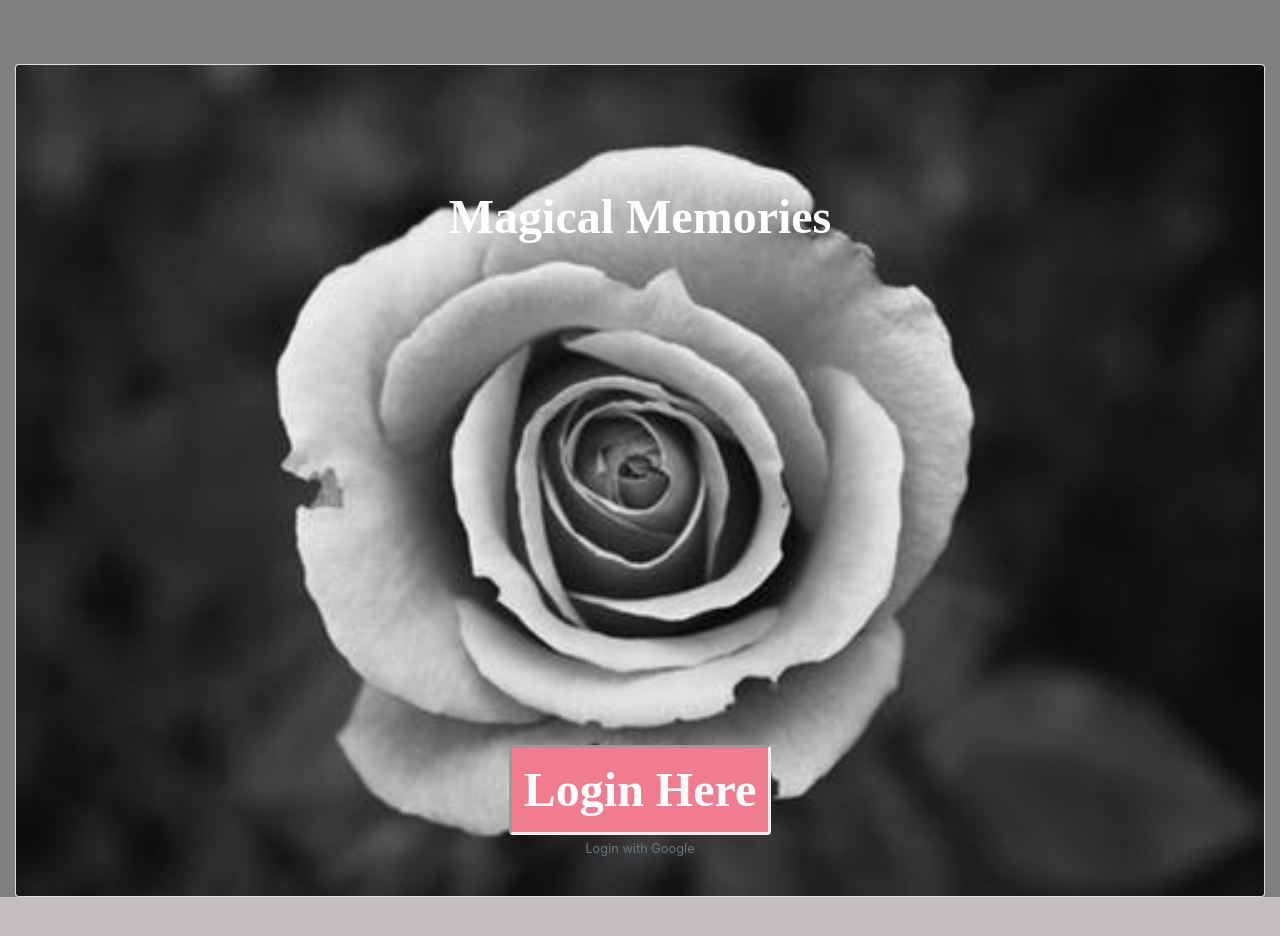
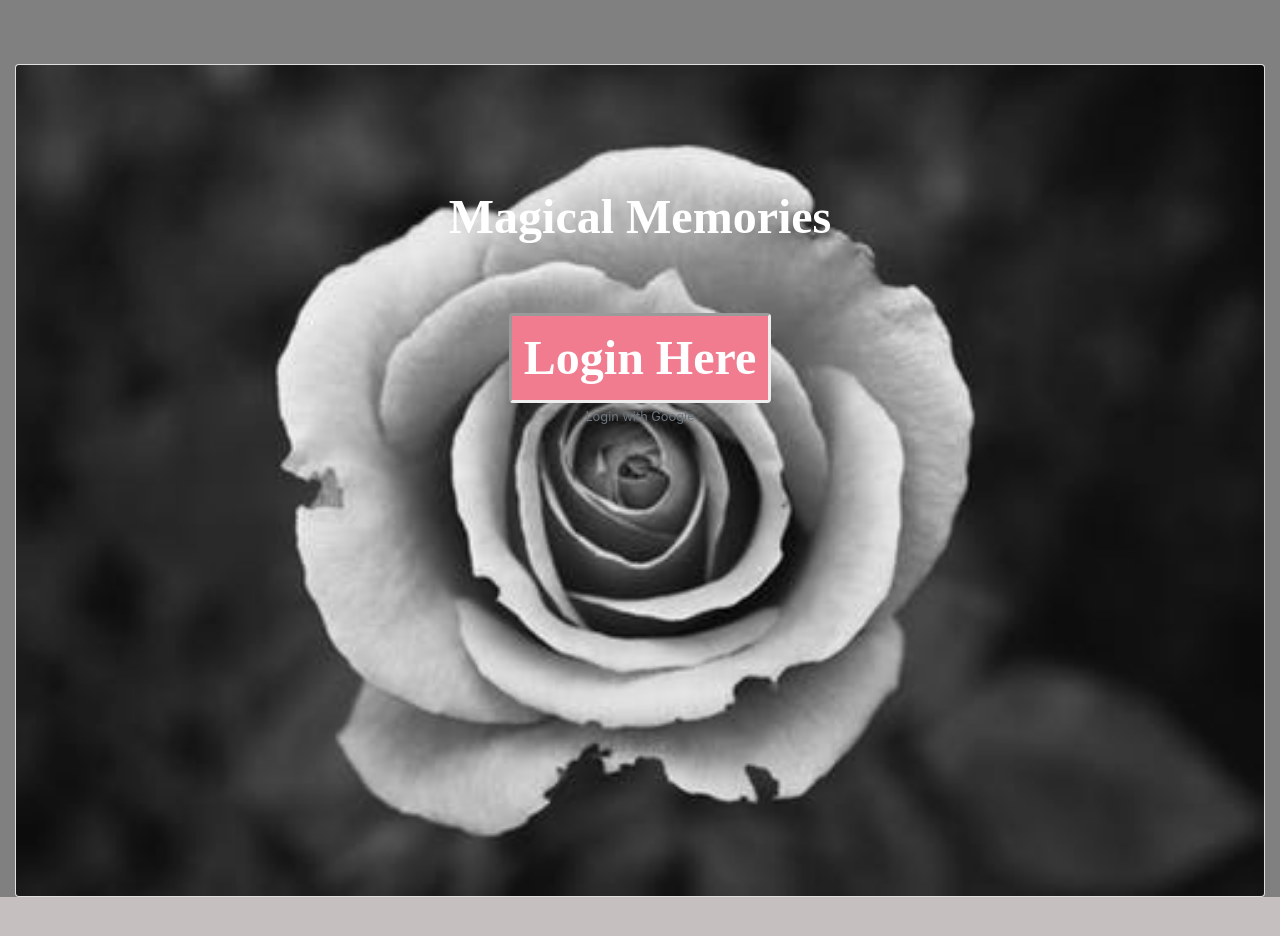
Before and after one commit to aleshakay/Magical-Memories, a React (Create React App) app: page /auth in a window 1280 px wide. Built offline with nearby package versions, Linux system fonts and the light colour scheme; no server answers; a web font is replaced by a local one.

Commit message:
lower em on buttons

```diff
--- a/src/components/pages/Auth/Auth.scss
+++ b/src/components/pages/Auth/Auth.scss
@@ -10,7 +10,7 @@
   font-family: 'La Belle Aurore', cursive;
   font-weight: bold;
   font-size: -webkit-xxx-large;
-  margin-top: 10em;
+  margin-top: 1em;
 }
 
 .magicalMemoriesLoginTitle{
```
